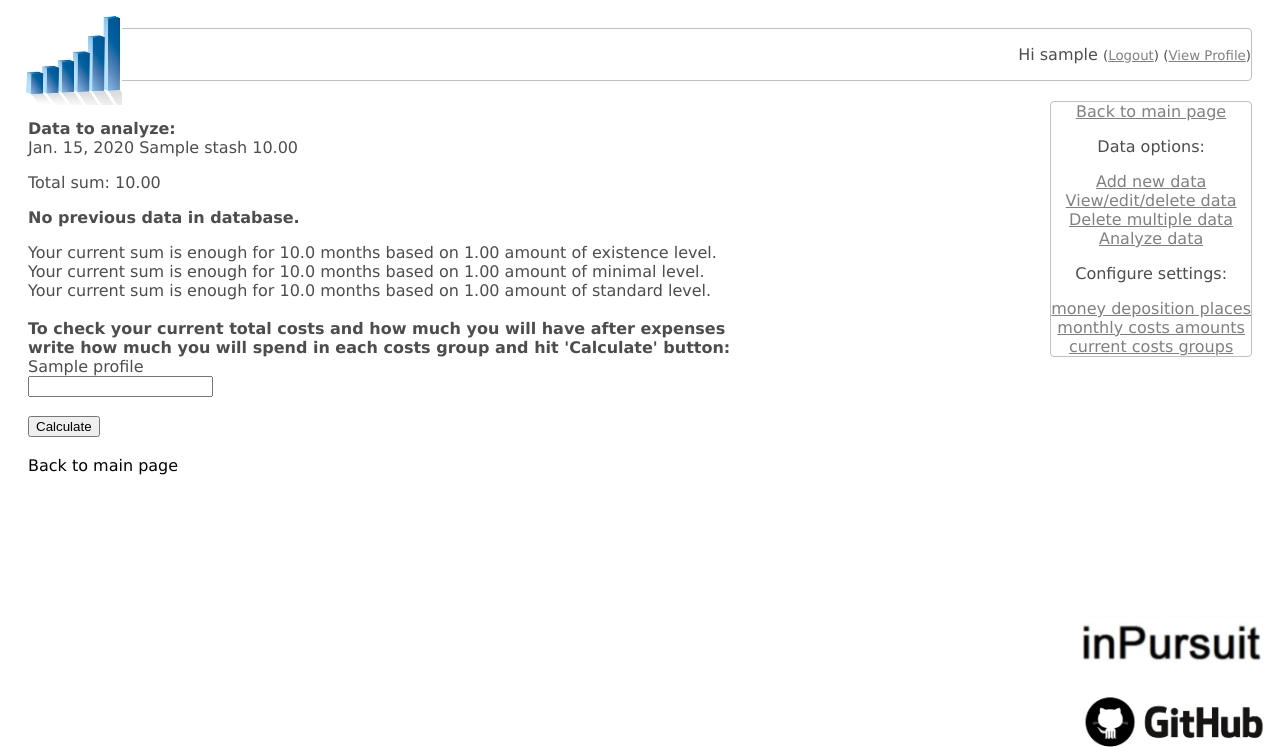
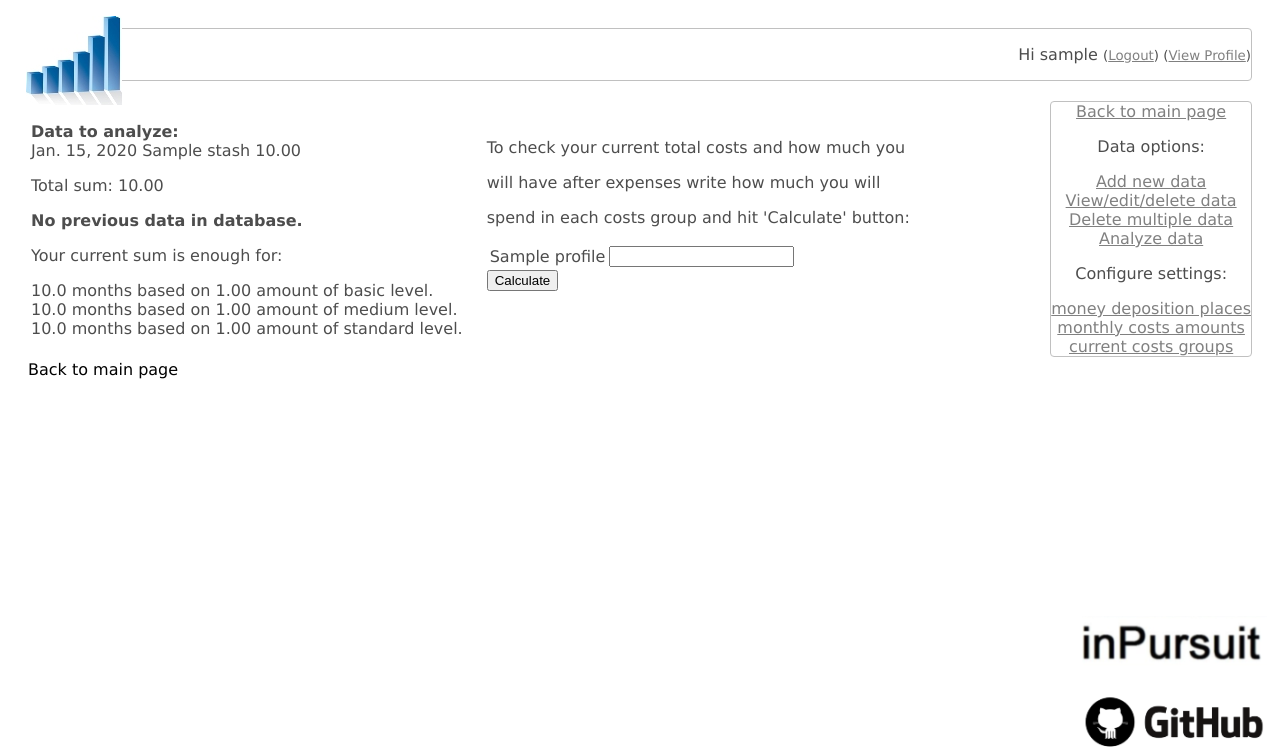
Before and after one commit to InPursuitPL/Django-yourFinance, a Django app: page /2020-01-15/analyze_record/ in a window 1280 px wide. Shown: the top 747 px of the page. Run offline with Django 3.2, Linux system fonts and the light colour scheme; a user stored in the database is signed in; tables that the repository leaves empty hold one stand-in row (values such as "Sample post").

Commit message:
Variable name inconsistency fix.

```diff
--- a/static/css/yourFinance.css
+++ b/static/css/yourFinance.css
@@ -61,6 +61,11 @@ a.button {
 	font-weight: bold;
 }
 
+#calculateCosts {
+	float: right;
+	margin-left: 20px;
+}
+
 #menu {
 	float: right;
 	margin: 20px;
--- a/static/css/yourFinanceIE.css
+++ b/static/css/yourFinanceIE.css
@@ -54,6 +54,10 @@ a.button {
 	font-weight: bold;
 }
 
+#calculateCosts {
+	float: right;
+	margin-left: 20px;
+
 #menu {
 	float: right;
 	margin: 20px;
--- a/yourFinance/forms.py
+++ b/yourFinance/forms.py
@@ -34,7 +34,7 @@ class StashForm(forms.ModelForm):
 class MonthlyCostsForm(forms.ModelForm):
     class Meta:
         model = Profile
-        fields = ('existenceLevel', 'minimalLevel', 'standardLevel')
+        fields = ('basicLevel', 'mediumLevel', 'standardLevel')
 
 
 class CostGroupsForm(forms.Form):
--- a/yourFinance/models.py
+++ b/yourFinance/models.py
@@ -17,11 +17,11 @@ class Profile(models.Model):
     stashNames = models.TextField(default='Bank account\nSavings\nWallet\nOthers\n')
     costNames = models.TextField(default='Rent and other charges\nTransportation\n'
                                          'Clothes\nFood\nHobby\nOthers\n')
-    existenceLevel = models.DecimalField(verbose_name='Existence level monthly cost',
+    basicLevel = models.DecimalField(verbose_name='Basic level monthly cost',
                                          default=1500.00,
                                          max_digits=8,
                                          decimal_places=2)
-    minimalLevel = models.DecimalField(verbose_name='Minimal level monthly cost',
+    mediumLevel = models.DecimalField(verbose_name='Medium level monthly cost',
                                        default=2000.00,
                                        max_digits=8,
                                        decimal_places=2)
--- a/yourFinance/templates/registration/view_profile.html
+++ b/yourFinance/templates/registration/view_profile.html
@@ -18,8 +18,8 @@
 	<a href="{% url 'configure cost groups' %}"> Edit</a>
 
 	<p><strong>Monthly costs amounts:</strong></p>
-	<p>Existence level monthly cost is {{user.profile.existenceLevel}}</p>
-	<p>Minimal level monthly cost is {{user.profile.minimalLevel}}</p>
+	<p>Basic level monthly cost is {{user.profile.basicLevel}}</p>
+	<p>Medium level monthly cost is {{user.profile.mediumLevel}}</p>
 	<p>Standard level monthly cost is {{user.profile.standardLevel}}</p>
 	<a href="{% url 'configure monthly costs' %}"> Edit</a>
 	<br>
--- a/yourFinance/templates/yourFinance/analyze.html
+++ b/yourFinance/templates/yourFinance/analyze.html
@@ -1,5 +1,8 @@
 {% extends 'yourFinance/base.html' %}
 {% block content %}
+<table>
+	<tr>
+	<td>
 	<strong>Data to analyze:</strong>
 	{% for stash in newestStashesGroup %}
 		<div class="stash">
@@ -17,29 +20,40 @@
 	{% endfor %}
 	<p>{{previousTotalStatement}}</p>
 	<p>{{messageGain}}</p>
+	<p>Your current sum is enough for:</p>
 	{% for string in monthlyCostsStrings %}
 	{{string}}
 	<br>
 	{% endfor %}
 	<br>
-	<strong>To check your current total costs and how much you will have after expenses</strong><br>
-	<strong>write how much you will spend in each costs group and hit 'Calculate' button:</strong>
+	</td>
+	<td id="calculateCosts">
+	<p>To check your current total costs and how much you</p>
+	<p>will have after expenses write how much you will</p>
+	<p>spend in each costs group and hit 'Calculate' button:</p>
 	<form method="post" action=".">
 		{% csrf_token %}
 		{{ formset.management_form }}
 		<table>
 			{% for form in formset %}
-			{{ form.name}}
-			<label>{{ form.name.value}}</label>
-				<br>
-				{{form.amount}}
-				<br>
-				<br>
+				{{ form.name}}
+				<tr>
+					<td>
+						<label>{{ form.name.value}}</label>
+					</td>
+					<td>
+						{{form.amount}}
+						<br>
+					</td>
+				</tr>
 			{% endfor %}
 		</table>
 		<input type="submit" value="Calculate">
 	</form>
-	{{afterCostsMessage}}
+	<strong>{{afterCostsMessage}}</strong>
 	<br>
+	</td>
+	</tr>
+</table>
 	<a href="{% url 'index' %}" class="button">Back to main page</a>
 {% endblock content %}
--- a/yourFinance/views.py
+++ b/yourFinance/views.py
@@ -272,7 +272,7 @@ def analyze_record(request, date):
     if len(previousStashes) > 0:
         arePrevious = True
         messagePrevious = 'Data from previous record: '
-        (newestPreviousGroup,
+        (previousStashesGroup,
          previousTotalAmount,
          previousStashesDate) = _give_newest_and_total_and_date(previousStashes)
         previousTotalStatement = 'Total sum: {}'.format(previousTotalAmount)
@@ -287,12 +287,12 @@ def analyze_record(request, date):
         messagePrevious = 'No previous data in database.'
 
     # Part to analyze for how long current sum will be enough.
-    monthlyCostsList = [(userProfile.existenceLevel, 'existence level'),
-                        (userProfile.minimalLevel, 'minimal level'),
+    monthlyCostsList = [(userProfile.basicLevel, 'basic level'),
+                        (userProfile.mediumLevel, 'medium level'),
                         (userProfile.standardLevel, 'standard level')]
     monthlyCostsStrings = []
     for amount in monthlyCostsList:
-        monthlyCostsStrings.append('Your current sum is enough for {} months'
+        monthlyCostsStrings.append('{} months'
                                    ' based on {} amount of {}.'.format(
             round(totalAmount / amount[0], 1),
             amount[0],
@@ -309,8 +309,8 @@ def analyze_record(request, date):
             for dictionary in cost_groups_formset.cleaned_data:
                 totalCosts += dictionary['amount']
                 totalAmountAfterExpenses -= dictionary['amount']
-            afterCostsMessage = 'Your total current costs are {},' \
-                                ' after expenses you will have {}.' \
+            afterCostsMessage = 'Total current costs: {}.' \
+                                ' Amount after expenses: {}' \
                 .format(round(totalCosts, 2), round(totalAmountAfterExpenses, 2))
     else:
         cost_groups_formset = CostGroupsFormSet(
@@ -326,7 +326,7 @@ def analyze_record(request, date):
                     }
     # Added only if there were previous data before newest/required ones.
     if arePrevious:
-        templateDict['newestPreviousGroup'] = newestPreviousGroup
+        templateDict['newestPreviousGroup'] = previousStashesGroup
         templateDict['previousTotalStatement'] = previousTotalStatement
         templateDict['messageGain'] = messageGain
 
@@ -363,11 +363,10 @@ def configure_monthly_costs(request):
     if request.method == 'POST':
         form = MonthlyCostsForm(request.POST)
         if form.is_valid():
-            userProfile.existenceLevel = form.cleaned_data['existenceLevel']
-            userProfile.minimalLevel = form.cleaned_data['minimalLevel']
+            userProfile.basicLevel = form.cleaned_data['basicLevel']
+            userProfile.mediumLevel = form.cleaned_data['mediumLevel']
             userProfile.standardLevel = form.cleaned_data['standardLevel']
             userProfile.save()
-            print(userProfile.existenceLevel)
             return render(request, 'yourFinance/success.html')
     form = MonthlyCostsForm(instance=userProfile)
     return render(request,
```
Also changed, not shown: yourFinance/migrations/0014_auto_20170515_1651.py (added), 1 other file.
